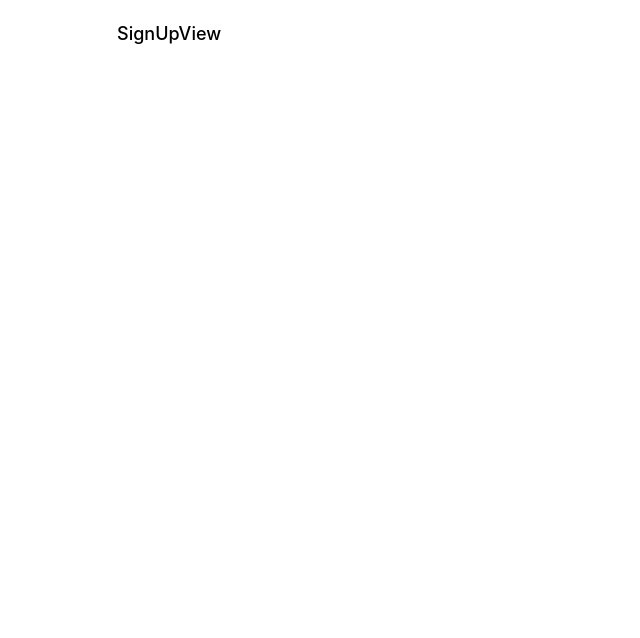
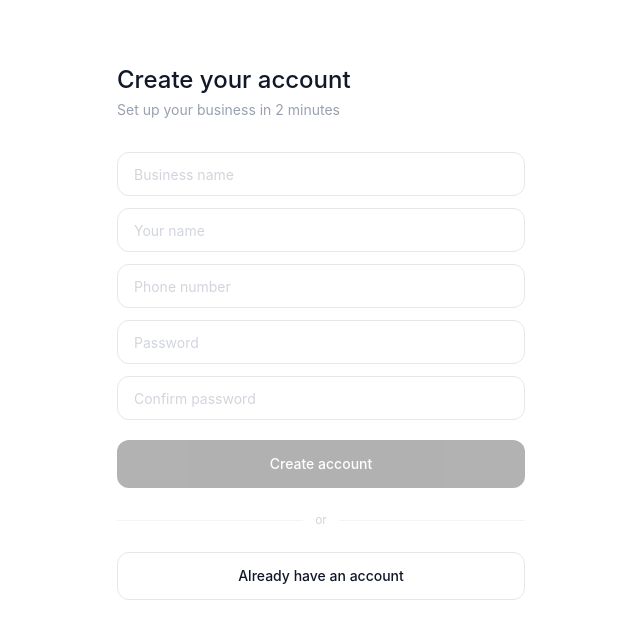
Before and after one commit to Sam-168/Simplee-Frontend, a Vue app: page /signup in a window 1280 px wide. Shown: the top 638 px of the page, without its empty margins (319-959 px from the left). Built offline with nearby package versions, Linux system fonts and the light colour scheme.

Commit message:
created the SignUpView with auth to create a new account

```diff
--- a/src/stores/auth.js
+++ b/src/stores/auth.js
@@ -7,7 +7,6 @@ export const useAuthStore = defineStore('auth', () => {
   const token = ref(localStorage.getItem('token') || null)
 
   async function login(phone, password) {
-    // Will call the Spring Boot API later when it's time to integrate it
     if (phone === '0712345678' && password === 'password') {
       const fakeToken = 'fake-jwt-token'
       const fakeOwner = {
@@ -24,6 +23,21 @@ export const useAuthStore = defineStore('auth', () => {
     }
   }
 
+  async function signUp(formData) {
+    // Will POST to your Spring Boot API later
+    // For now simulate a successful registration
+    const fakeToken = 'fake-jwt-token'
+    const fakeOwner = {
+      id: 1,
+      name: formData.ownerName,
+      businessName: formData.businessName,
+      phone: formData.phone,
+    }
+    token.value = fakeToken
+    owner.value = fakeOwner
+    localStorage.setItem('token', fakeToken)
+  }
+
   function logout() {
     token.value = null
     owner.value = null
@@ -32,5 +46,5 @@ export const useAuthStore = defineStore('auth', () => {
 
   const isLoggedIn = () => !!token.value
 
-  return { owner, token, login, logout, isLoggedIn }
+  return { owner, token, login, signUp, logout, isLoggedIn }
 })
--- a/src/views/SignUpView.vue
+++ b/src/views/SignUpView.vue
@@ -1,5 +1,128 @@
 <template>
-  <div class="p-5">
-    <h1 class="text-lg font-medium">SignUpView</h1>
+  <div class="min-h-screen bg-white flex flex-col px-5 pt-16 pb-10">
+
+    <!-- Heading -->
+    <div class="mb-8">
+      <h1 class="text-2xl font-medium text-gray-900">Create your account</h1>
+      <p class="text-sm text-gray-400 mt-1">Set up your business in 2 minutes</p>
+    </div>
+
+    <!-- Form -->
+    <div class="flex flex-col gap-3">
+      <input
+        v-model="form.businessName"
+        type="text"
+        placeholder="Business name"
+        class="w-full h-11 border border-gray-200 rounded-xl px-4 text-sm text-gray-900 placeholder-gray-300 focus:outline-none focus:border-gray-400"
+      />
+      <input
+        v-model="form.ownerName"
+        type="text"
+        placeholder="Your name"
+        class="w-full h-11 border border-gray-200 rounded-xl px-4 text-sm text-gray-900 placeholder-gray-300 focus:outline-none focus:border-gray-400"
+      />
+      <input
+        v-model="form.phone"
+        type="tel"
+        placeholder="Phone number"
+        class="w-full h-11 border border-gray-200 rounded-xl px-4 text-sm text-gray-900 placeholder-gray-300 focus:outline-none focus:border-gray-400"
+      />
+      <input
+        v-model="form.password"
+        type="password"
+        placeholder="Password"
+        class="w-full h-11 border border-gray-200 rounded-xl px-4 text-sm text-gray-900 placeholder-gray-300 focus:outline-none focus:border-gray-400"
+      />
+      <input
+        v-model="form.confirmPassword"
+        type="password"
+        placeholder="Confirm password"
+        class="w-full h-11 border border-gray-200 rounded-xl px-4 text-sm text-gray-900 placeholder-gray-300 focus:outline-none focus:border-gray-400"
+      />
+    </div>
+
+    <!-- Error message -->
+    <p v-if="error" class="text-xs text-red-400 mt-3">{{ error }}</p>
+
+    <!-- Submit button -->
+    <button
+      @click="handleSignUp"
+      :disabled="loading || !isFormValid"
+      class="w-full h-12 bg-black text-white text-sm font-medium rounded-xl mt-5 disabled:opacity-30 active:scale-95 transition-transform"
+    >
+      {{ loading ? 'Creating account...' : 'Create account' }}
+    </button>
+
+    <!-- Divider -->
+    <div class="flex items-center gap-3 my-6">
+      <div class="flex-1 h-px bg-gray-100"></div>
+      <span class="text-xs text-gray-300">or</span>
+      <div class="flex-1 h-px bg-gray-100"></div>
+    </div>
+
+    <!-- Login link -->
+    <button
+      @click="router.push('/login')"
+      class="w-full h-12 border border-gray-200 text-gray-900 text-sm font-medium rounded-xl active:bg-gray-50 transition-colors"
+    >
+      Already have an account
+    </button>
+
   </div>
 </template>
+
+<script setup>
+import { ref, computed } from 'vue'
+import { useRouter } from 'vue-router'
+import { useAuthStore } from '../stores/auth.js'
+
+const router = useRouter()
+const authStore = useAuthStore()
+
+const form = ref({
+  businessName: '',
+  ownerName: '',
+  phone: '',
+  password: '',
+  confirmPassword: '',
+})
+
+const error = ref('')
+const loading = ref(false)
+
+// All fields filled and passwords match
+const isFormValid = computed(() => {
+  return (
+    form.value.businessName &&
+    form.value.ownerName &&
+    form.value.phone &&
+    form.value.password &&
+    form.value.confirmPassword
+  )
+})
+
+async function handleSignUp() {
+  error.value = ''
+
+  if (form.value.password !== form.value.confirmPassword) {
+    error.value = 'Passwords do not match'
+    return
+  }
+
+  if (form.value.password.length < 6) {
+    error.value = 'Password must be at least 6 characters'
+    return
+  }
+
+  loading.value = true
+
+  try {
+    await authStore.signUp(form.value)
+    router.push('/setup')
+  } catch (e) {
+    error.value = e.message || 'Something went wrong. Please try again.'
+  } finally {
+    loading.value = false
+  }
+}
+</script>
```
